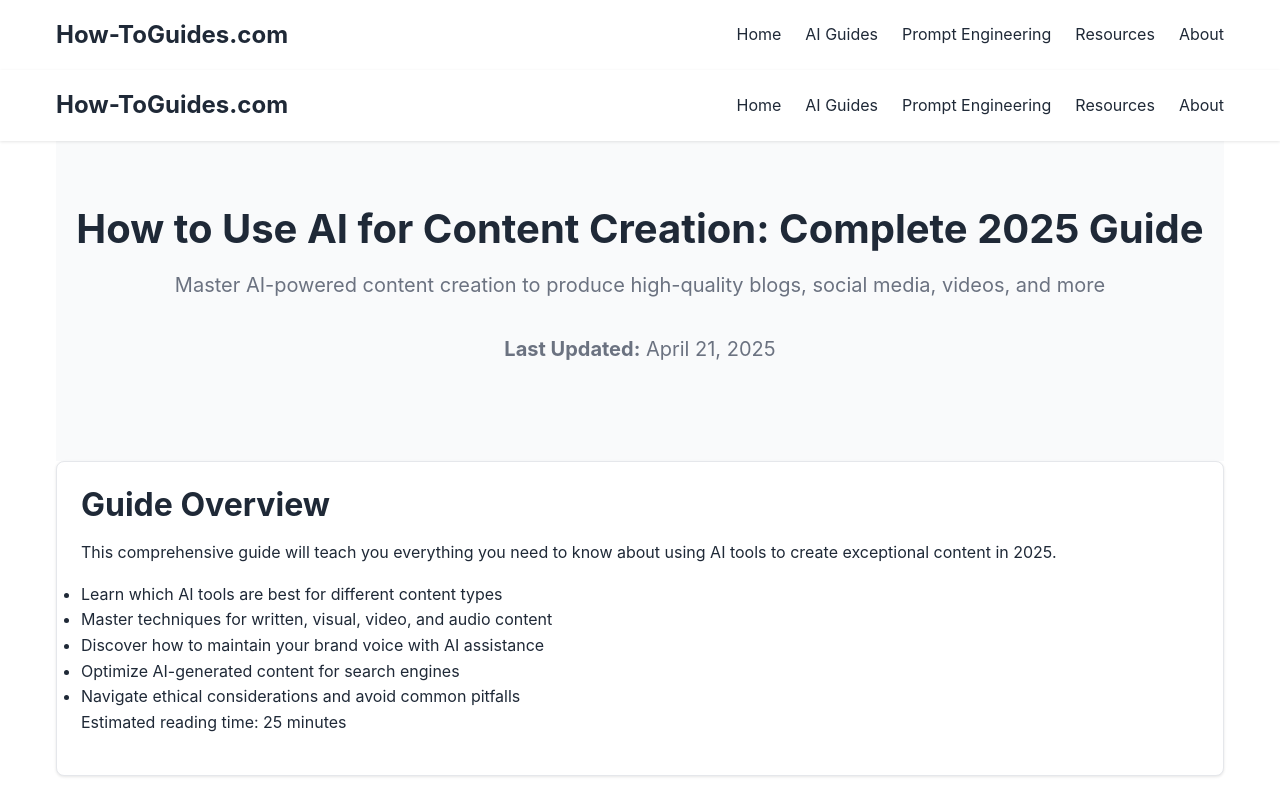
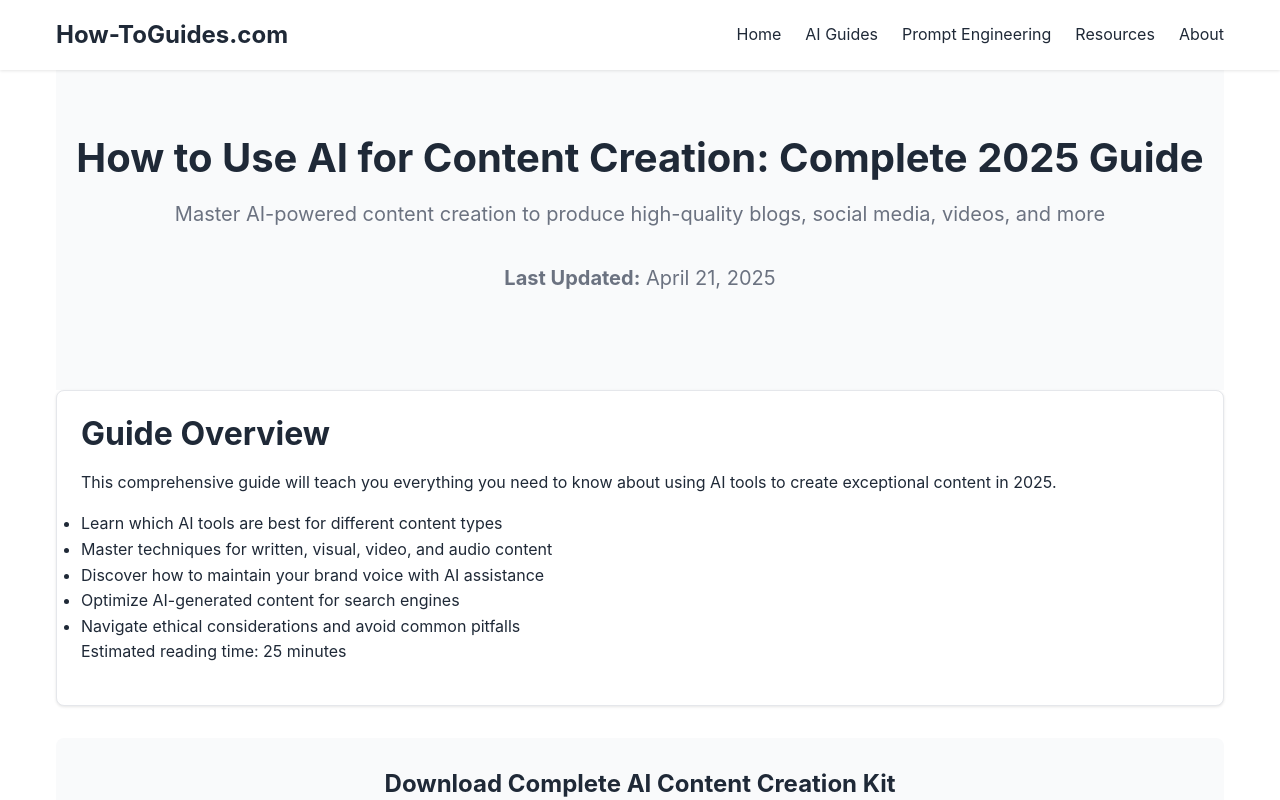
Before and after one commit to sitehowtoguides/howtoguides-website, a Next.js app: page /guides/ai-content-creation in a window 1280 px wide. Shown: the top 800 px of the page. Built offline with nearby package versions, Linux system fonts and the light colour scheme.

Commit message:
Update ai-content-creation.js

```diff
--- a/pages/guides/ai-content-creation.js
+++ b/pages/guides/ai-content-creation.js
@@ -1,6 +1,4 @@
 import { useState } from 'react';
-import Header from '../../components/Header';
-import Footer from '../../components/Footer';
 import ModuleNavigation from '../../components/ModuleNavigation';
 import ExpandableSection from '../../components/ExpandableSection';
 import KnowledgeCheck from '../../components/KnowledgeCheck';
@@ -50,7 +48,6 @@ export default function AIContentCreationGuide() {
 
   return (
     <div>
-      <Header />
 
       <div className="container">
         <div className="hero">
@@ -455,7 +452,6 @@ export default function AIContentCreationGuide() {
         />
       )}
 
-      <Footer />
     </div>
   );
 }
```
